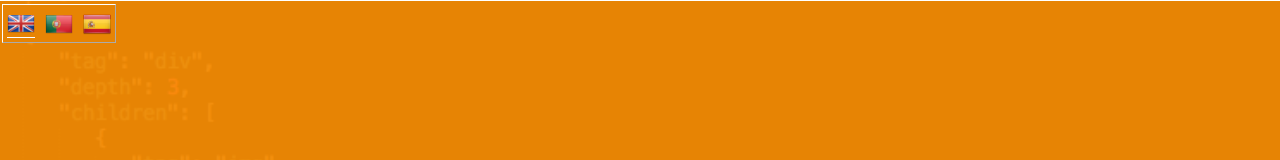
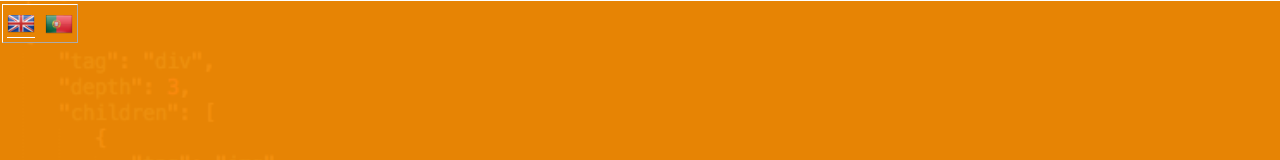
Before and after one commit to henriquefig/henriquefig.github.io, a plain HTML site: page index.html in a window 1280 px wide. Shown: the top 160 px of the page. Drawn offline with nearby package versions, Linux system fonts and the light colour scheme; files whose address does not match are found by name.

Commit message:
disabled spanish while translation is not ready

```diff
--- a/index.html
+++ b/index.html
@@ -50,7 +50,7 @@
 	<div class='lang-div'>
 		<img class="flag selected-lang en" onclick="languageswitch('en')" src="images/en_flag.png">
 		<img class="flag pt" onclick="languageswitch('pt')" src="images/pt_flag.png">
-		<img class="flag es" onclick="languageswitch('es')" src="images/es_flag.png">
+		<img class="flag es" onclick="languageswitch('es')" src="images/es_flag.png" style='display:none'>
 
 	</div>
 	<div class="fh5co-loader"></div>
```
